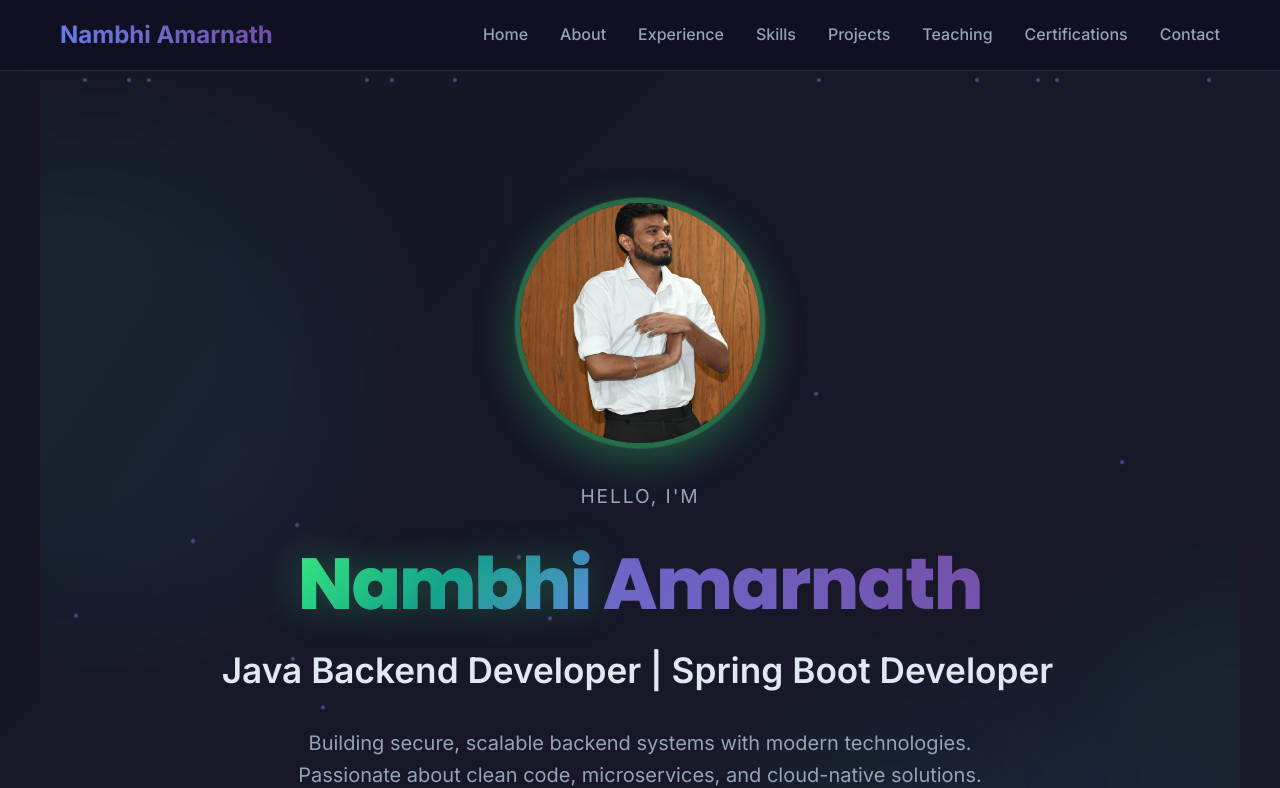
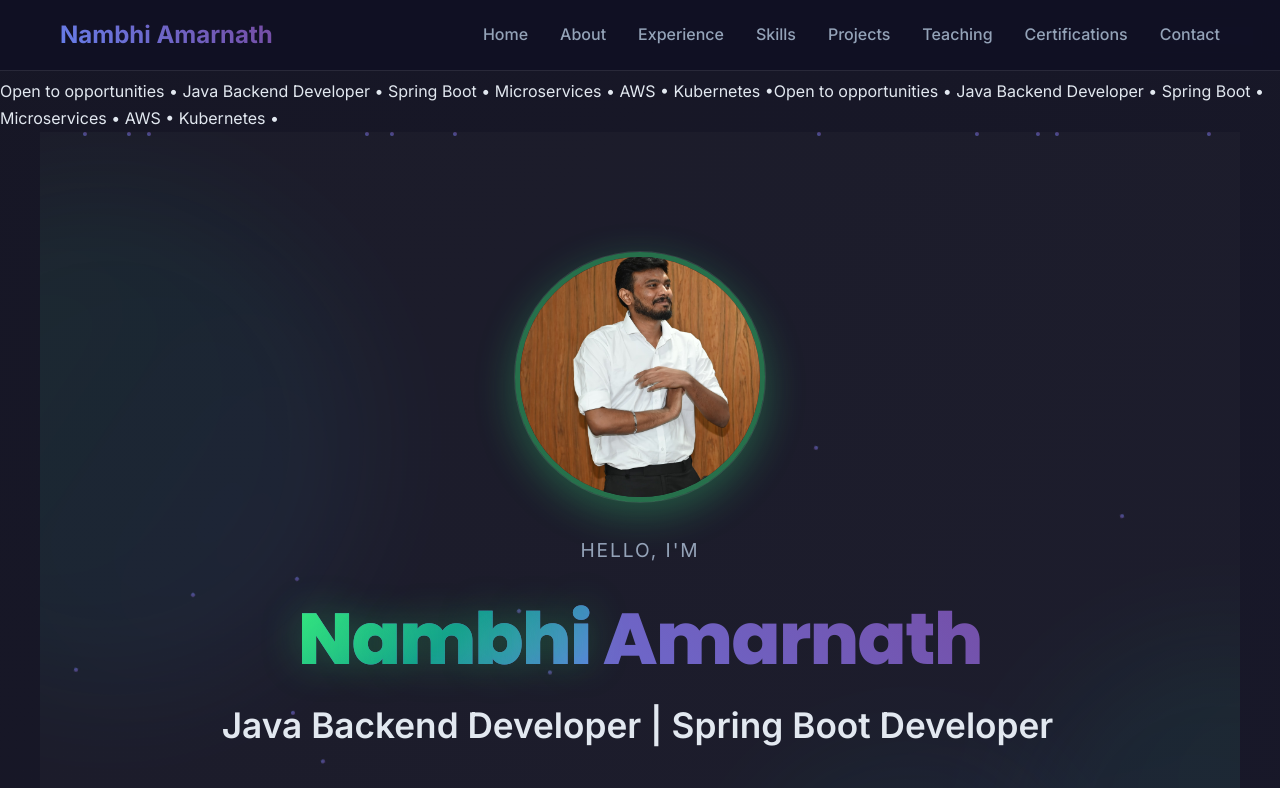
Before and after one commit to Amarnath2541/Amar_Portfolio, a React (Vite) app: page / in a window 1280 px wide. Shown: the top 788 px of the page. Built offline with nearby package versions, Linux system fonts and the light colour scheme.

Commit message:
Update App.jsx

```diff
--- a/src/App.jsx
+++ b/src/App.jsx
@@ -27,6 +27,12 @@ function App() {
           />
         ))}
       </div>
+      <div className="top-marquee" aria-label="Announcements">
+        <div className="marquee-track">
+          <span>Open to opportunities • Java Backend Developer • Spring Boot • Microservices • AWS • Kubernetes •</span>
+          <span>Open to opportunities • Java Backend Developer • Spring Boot • Microservices • AWS • Kubernetes •</span>
+        </div>
+      </div>
       <Navbar />
       <Hero />
       <About />
```
